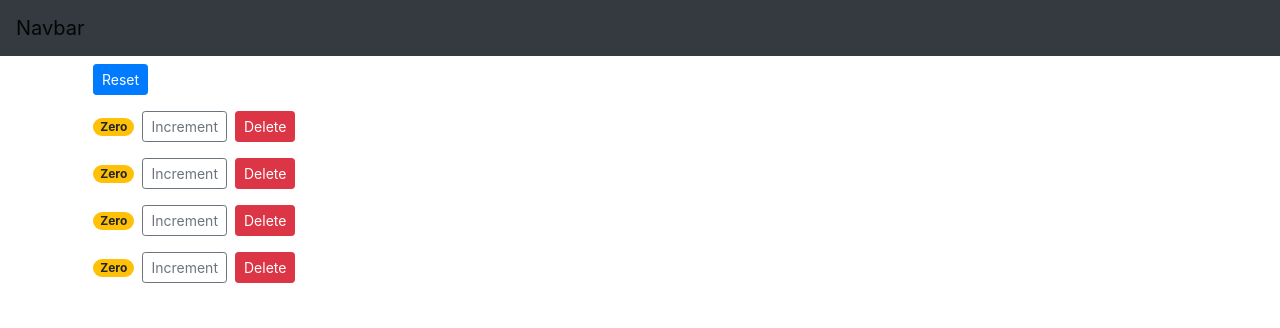
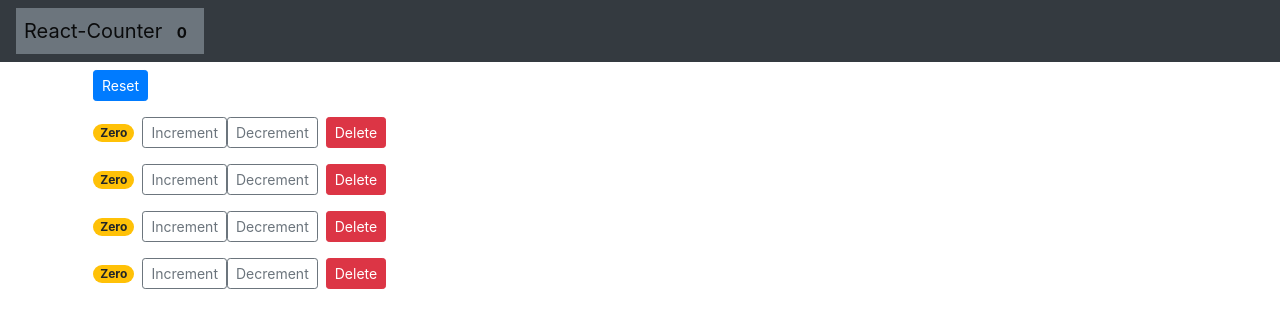
Before and after one commit to chriskavanagh/counter-app, a React (Create React App) app: page / in a window 1280 px wide. Shown: the top 328 px of the page. Built offline with nearby package versions, Linux system fonts and the light colour scheme.

Commit message:
onDecrement

```diff
--- a/src/App.js
+++ b/src/App.js
@@ -3,6 +3,7 @@ import Counters from "./components/Counters";
 import "./App.css";
 //import Movies from "./components/Movies";
 import NavBar from './components/NavBar';
+
 
 class App extends Component {
   state = {
@@ -16,8 +17,8 @@ class App extends Component {
 
   handleDelete = (counterId) => {
       console.log("E handler called", counterId);
-      const counters = this.state.counters.filter((c=> c.id !== counterId));
-      this.setState({counters:counters});
+      const counters = this.state.counters.filter(c => c.id !== counterId);
+      this.setState({counters: counters});
   };
 
   handleReset = () => {
@@ -45,15 +46,25 @@ class App extends Component {
       this.setState({counters:counters});
   };
 
+  handleDecrement = (counterId) => {
+    console.log(counterId);
+    const counters = this.state.counters.map(m => {
+        if(m.id === counterId) {m.value--}
+        return m;
+    });
+    this.setState({counters:counters});
+ };
+
   render() {
     return (
       <Fragment>
-        <NavBar/>
+        <NavBar totalCounters={this.state.counters.filter(c => c.value > 0).length}/>
         <main className="container">
           <Counters
            counters={this.state.counters}
            onReset={this.handleReset}
            onIncrement={this.handleIncrement}
+           onDecrement={this.handleDecrement}
            onDelete={this.handleDelete}
           />
         </main>
--- a/src/components/Counter.jsx
+++ b/src/components/Counter.jsx
@@ -1,4 +1,5 @@
 import React, { Component } from "react";
+
 
 class Counter extends Component {
 
@@ -22,6 +23,13 @@ class Counter extends Component {
         </button>
 
         <button
+          onClick={()=>this.props.onDecrement(this.props.counter.id)}
+          className="btn btn-outline-secondary btn-sm"
+        >
+          Decrement
+        </button>
+
+        <button
           className="btn btn-danger btn-sm m-2"
           onClick={() => this.props.onDelete(this.props.counter.id)}
         >
--- a/src/components/Counters.jsx
+++ b/src/components/Counters.jsx
@@ -4,24 +4,27 @@ import React, { Component } from 'react'
 export class Counters extends Component {
 
   render() {
+      const { onReset, counters, onDelete, onIncrement, onDecrement } = this.props;
     return (
       <div>
         <button
-         onClick={this.props.onReset}
+         onClick={onReset}
          className="btn btn-primary btn-sm m-2"
         >
-            Reset
+          Reset
         </button>
-        {this.props.counters.map(counter =>
+        {counters.map(counter =>
          <Counter
             counter={counter}
             key={counter.id}
-            onDelete={this.props.onDelete}
-            onIncrement={this.props.onIncrement}
-        />)}
+            onDelete={onDelete}
+            onIncrement={onIncrement}
+            onDecrement={onDecrement}
+         />
+        )}
       </div>
     )
   }
-}
+} // ./Counters
 
 export default Counters;
--- a/src/components/NavBar.jsx
+++ b/src/components/NavBar.jsx
@@ -2,9 +2,12 @@ import React, { Component } from 'react'
 
 class NavBar extends Component {
   render() {
+    const { totalCounters } = this.props;
     return (
       <nav className="navbar navbar-light bg-dark">
-        <a className="navbar-brand" href="#/">Navbar</a>
+        <a className="navbar-brand bg-secondary p-2" href="#/">
+          React-Counter <span className="badge badge-pill secondary">{totalCounters}</span>
+        </a>
       </nav>
     )
   }
```
